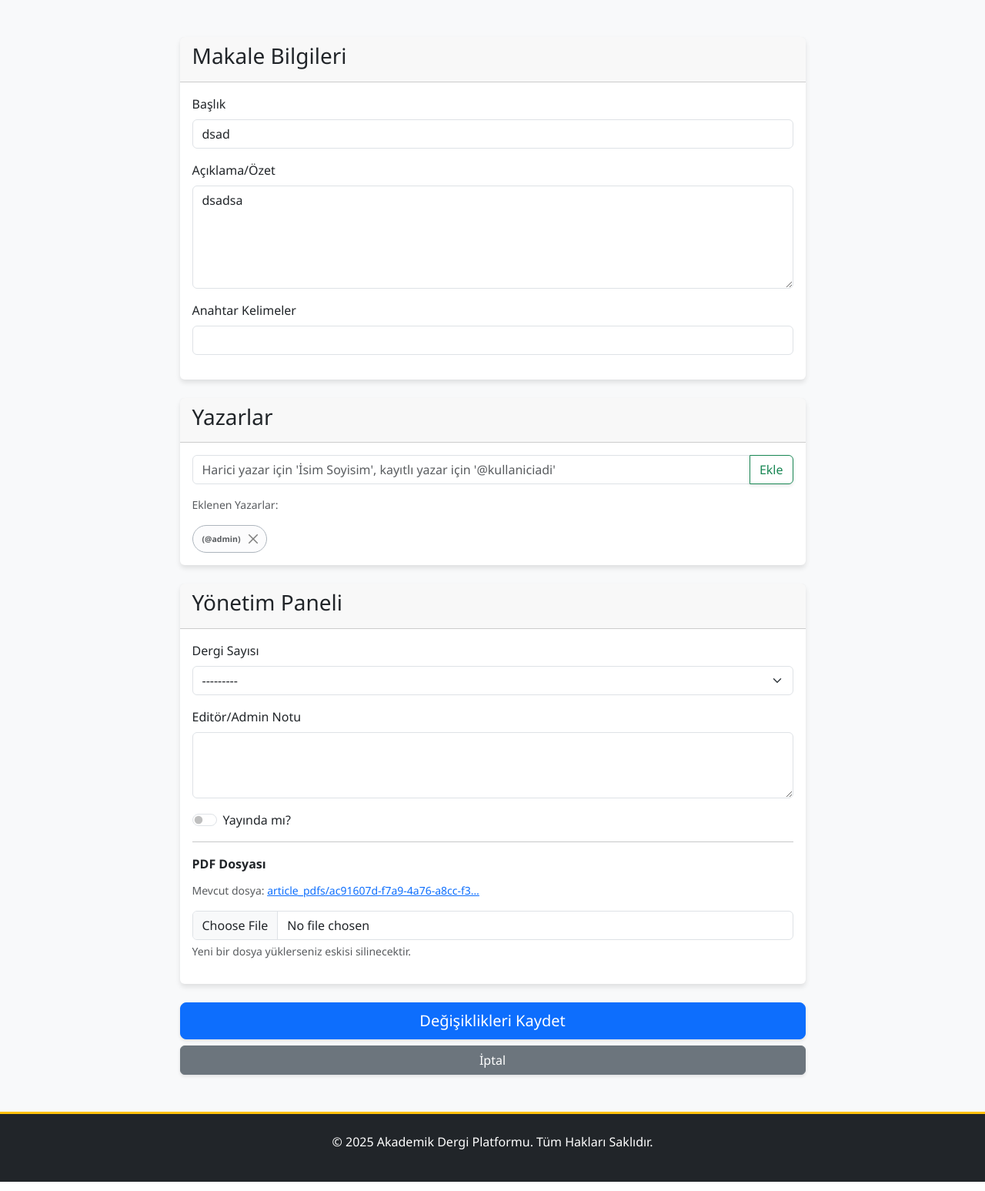
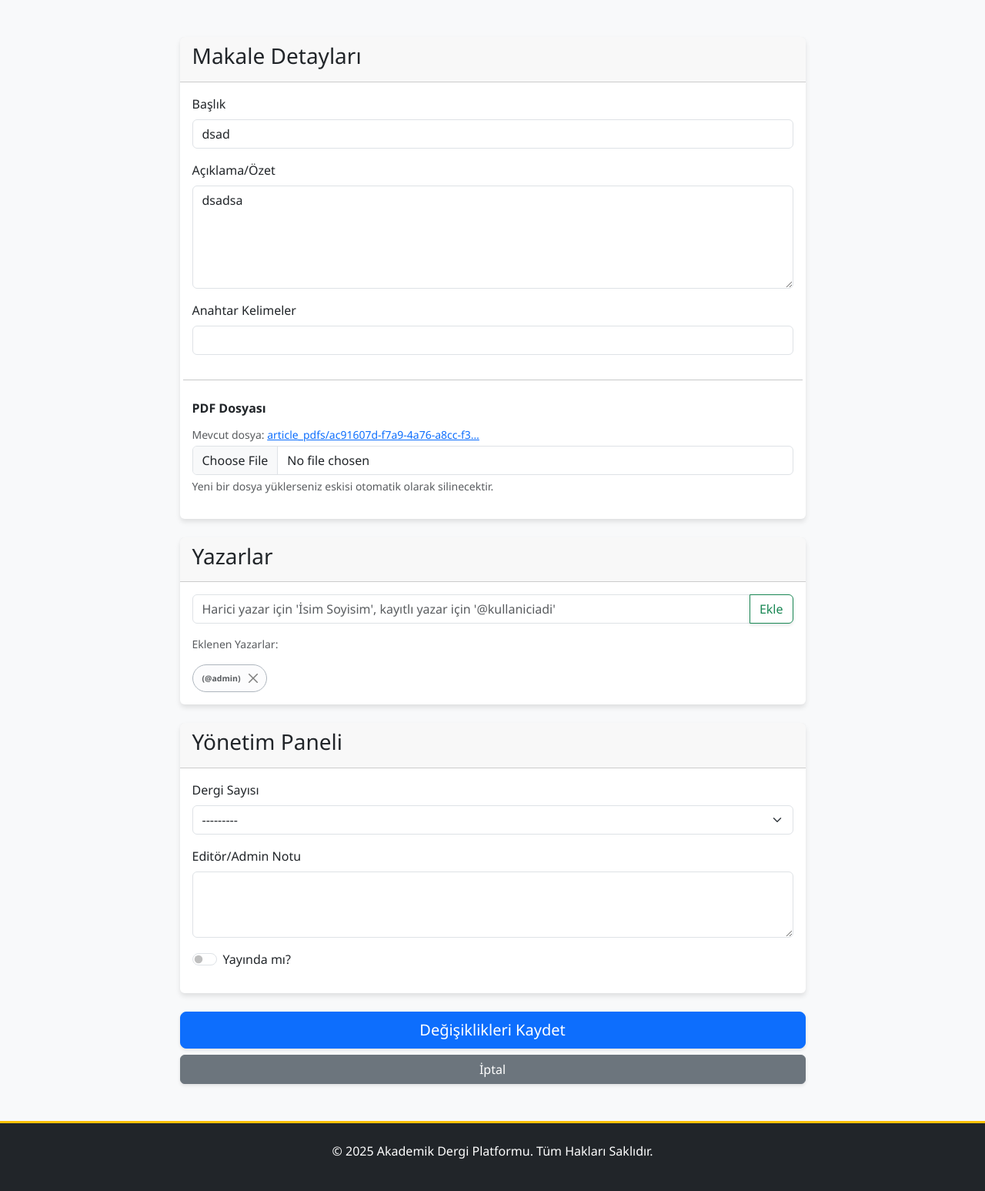
Before and after one commit to Mkosttak/academic_journal, a Django app: a page that uses templates/dashboard/makale_form.html in a window 1280 px wide. Shown: the part 64-1611 px from the top of the page at 77% size. Run offline with Django 5.2, Linux system fonts and the light colour scheme; a user stored in the database is signed in; data comes from the database, SQL or seed files in the repository; both versions use the stored data as it was after the commit.

Commit message:
son hali

```diff
--- a/templates/dashboard/makale_form.html
+++ b/templates/dashboard/makale_form.html
@@ -13,7 +13,7 @@
 
                 <div class="card">
                     <div class="card-header">
-                        <h3>Makale Bilgileri</h3>
+                        <h3>Makale Detayları</h3>
                     </div>
                     <div class="card-body">
                         <div class="row">
@@ -29,6 +29,16 @@
                                 <label class="form-label">{{ form.anahtar_kelimeler.label }}</label>
                                 {{ form.anahtar_kelimeler }}
                             </div>
+
+                            <hr class="my-3">
+                            <div class="mb-3 mt-2">
+                               <label class="form-label fw-bold">{{ form.pdf_dosyasi.label }}</label>
+                               {% if object.pdf_dosyasi %}
+                               <p class="form-text mb-1">Mevcut dosya: <a href="{{ object.pdf_dosyasi.url }}" target="_blank">{{ object.pdf_dosyasi.name|truncatechars:40 }}</a></p>
+                               {% endif %}
+                               {{ form.pdf_dosyasi }}
+                               <div class="form-text">Yeni bir dosya yüklerseniz eskisi otomatik olarak silinecektir.</div>
+                           </div>
                         </div>
                     </div>
                 </div>
@@ -63,15 +73,6 @@
                                 {{ form.goster_makaleler_sayfasinda.label }}
                             </label>
                         </div>
-                        <hr>
-                        <div class="mb-3 mt-3">
-                           <label class="form-label fw-bold">{{ form.pdf_dosyasi.label }}</label>
-                           {% if object.pdf_dosyasi %}
-                           <p class="form-text">Mevcut dosya: <a href="{{ object.pdf_dosyasi.url }}" target="_blank">{{ object.pdf_dosyasi.name|truncatechars:40 }}</a></p>
-                           {% endif %}
-                           {{ form.pdf_dosyasi }}
-                           <div class="form-text">Yeni bir dosya yüklerseniz eskisi silinecektir.</div>
-                       </div>
                     </div>
                 </div>
 
```
Also changed, not shown: apps/articles/views.py (+15 -2 lines), templates/articles/makale_detail.html (+16 -0 lines), db.sqlite3.
